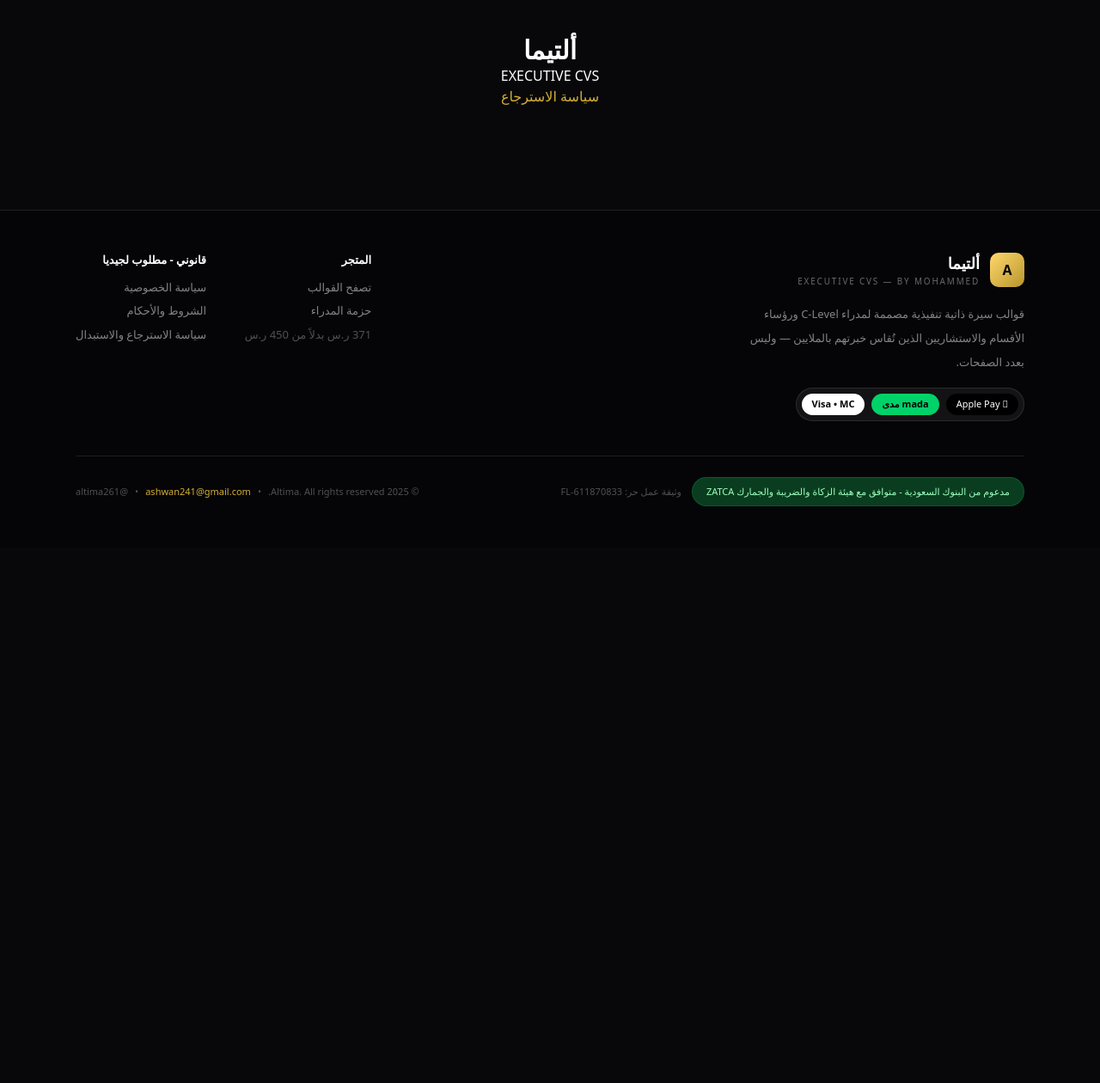
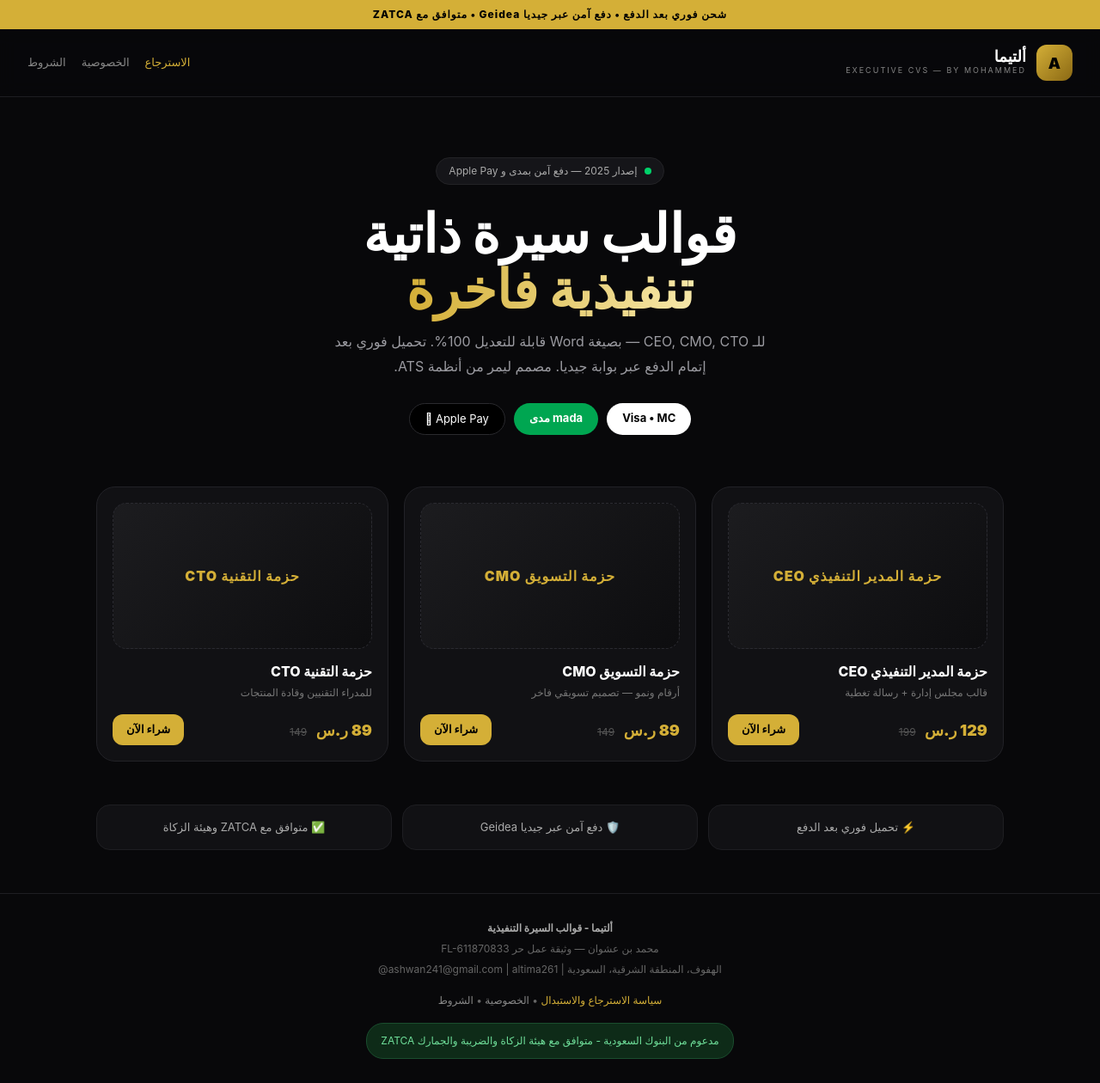
Before and after one commit to altima261/altima-store, a Next.js app: page / in a window 1280 px wide. Shown: the whole page at 86% size. Before the commit the page ends 800 px from the top, so only its background shows below. Built offline with nearby package versions, Linux system fonts and the light colour scheme.

Commit message:
Refactor Home component with new layout and styles

```diff
--- a/app/page.tsx
+++ b/app/page.tsx
@@ -1,5 +1,68 @@
-import AltimaFooter from '../components/AltimaFooter'
-import Link from 'next/link'
 export default function Home(){
-  return (<div dir='rtl' className='min-h-screen bg-[#08080A] text-white'><div className='p-10 text-center'><h1 className='text-3xl font-black'>ألتيما</h1><p>EXECUTIVE CVS</p><Link href='/return-policy' className='text-[#D4AF37]'>سياسة الاسترجاع</Link></div><AltimaFooter/></div>)
+return(
+<div dir="rtl" style={{background:'#08080A',color:'#fff',minHeight:'100vh',fontFamily:'Inter,system-ui'}}>
+  {/* TOP BAR */}
+  <div style={{background:'#D4AF37',color:'#000',textAlign:'center',padding:'8px',fontSize:'12px',fontWeight:'800',letterSpacing:'1px'}}>شحن فوري بعد الدفع • دفع آمن عبر جيديا Geidea • متوافق مع ZATCA</div>
+
+  {/* HEADER */}
+  <header style={{display:'flex',justifyContent:'space-between',alignItems:'center',padding:'18px 32px',borderBottom:'1px solid #1e1e22',position:'sticky',top:0,background:'rgba(8,8,10,0.9)',backdropFilter:'blur(10px)',zIndex:50}}>
+    <div style={{display:'flex',alignItems:'center',gap:'12px'}}>
+      <div style={{width:42,height:42,background:'linear-gradient(135deg,#D4AF37,#8B6914)',borderRadius:12,display:'flex',alignItems:'center',justifyContent:'center',fontWeight:900,color:'#000',fontSize:18}}>A</div>
+      <div><div style={{fontWeight:900,fontSize:18,lineHeight:1}}>ألتيما</div><div style={{fontSize:9,opacity:0.5,letterSpacing:2}}>EXECUTIVE CVS — BY MOHAMMED</div></div>
+    </div>
+    <nav style={{display:'flex',gap:18,fontSize:13}}>
+      <a href="/return-policy" style={{color:'#D4AF37',textDecoration:'none'}}>الاسترجاع</a>
+      <a href="/privacy-policy" style={{color:'#888',textDecoration:'none'}}>الخصوصية</a>
+      <a href="/terms" style={{color:'#888',textDecoration:'none'}}>الشروط</a>
+    </nav>
+  </header>
+
+  {/* HERO */}
+  <section style={{textAlign:'center',padding:'70px 20px 40px',maxWidth:900,margin:'0 auto'}}>
+    <div style={{display:'inline-flex',alignItems:'center',gap:8,background:'#151519',border:'1px solid #232326',padding:'6px 14px',borderRadius:20,fontSize:12,color:'#aaa'}}><span style={{width:8,height:8,background:'#00D26A',borderRadius:'50%',display:'inline-block'}}></span> إصدار 2025 — دفع آمن بمدى و Apple Pay</div>
+    <h1 style={{fontSize:'clamp(36px,6vw,62px)',fontWeight:900,lineHeight:1.05,margin:'24px 0 14px'}}>قوالب سيرة ذاتية<br/><span style={{background:'linear-gradient(90deg,#D4AF37,#F6E7A8)',WebkitBackgroundClip:'text',WebkitTextFillColor:'transparent'}}>تنفيذية فاخرة</span></h1>
+    <p style={{color:'#9a9aa0',fontSize:16,lineHeight:1.8,maxWidth:520,margin:'0 auto 28px'}}>للـ CEO, CMO, CTO — بصيغة Word قابلة للتعديل 100%. تحميل فوري بعد إتمام الدفع عبر بوابة جيديا. مصمم ليمر من أنظمة ATS.</p>
+    <div style={{display:'flex',justifyContent:'center',gap:10,flexWrap:'wrap'}}>
+      <span style={{background:'#fff',color:'#000',padding:'8px 18px',borderRadius:22,fontSize:13,fontWeight:700}}>Visa • MC</span>
+      <span style={{background:'#00A651',color:'#fff',padding:'8px 18px',borderRadius:22,fontSize:13,fontWeight:700}}>mada مدى</span>
+      <span style={{background:'#000',border:'1px solid #2a2a2e',padding:'8px 18px',borderRadius:22,fontSize:13}}> Apple Pay</span>
+    </div>
+  </section>
+
+  {/* PRODUCTS */}
+  <section style={{display:'grid',gridTemplateColumns:'repeat(auto-fit,minmax(290px,1fr))',gap:18,padding:'20px 32px',maxWidth:1120,margin:'0 auto'}}>
+    {[
+      {id:1,name:'حزمة المدير التنفيذي CEO',desc:'قالب مجلس إدارة + رسالة تغطية',price:'129',old:'199'},
+      {id:2,name:'حزمة التسويق CMO',desc:'أرقام ونمو — تصميم تسويقي فاخر',price:'89',old:'149'},
+      {id:3,name:'حزمة التقنية CTO',desc:'للمدراء التقنيين وقادة المنتجات',price:'89',old:'149'},
+    ].map(p=>(
+      <div key={p.id} style={{background:'#111114',border:'1px solid #222227',borderRadius:22,padding:18}}>
+        <div style={{height:170,background:'linear-gradient(135deg,#1c1c1f,#0d0d0f)',borderRadius:16,display:'flex',alignItems:'center',justifyContent:'center',border:'1px dashed #2a2a30',color:'#D4AF37',fontWeight:900,letterSpacing:1}}>{p.name}</div>
+        <div style={{marginTop:14,fontWeight:800}}>{p.name}</div>
+        <div style={{fontSize:12,color:'#777',marginTop:4}}>{p.desc}</div>
+        <div style={{display:'flex',justifyContent:'space-between',alignItems:'center',marginTop:16}}>
+          <div><span style={{fontWeight:900,fontSize:18,color:'#D4AF37'}}>{p.price} ر.س</span> <span style={{fontSize:12,color:'#555',textDecoration:'line-through',marginRight:6}}>{p.old}</span></div>
+          <button style={{background:'#D4AF37',color:'#000',border:0,padding:'8px 16px',borderRadius:12,fontWeight:800,fontSize:13,cursor:'pointer'}}>شراء الآن</button>
+        </div>
+      </div>
+    ))}
+  </section>
+
+  {/* TRUST */}
+  <section style={{maxWidth:1120,margin:'30px auto',padding:'0 32px',display:'grid',gridTemplateColumns:'repeat(auto-fit,minmax(200px,1fr))',gap:12}}>
+    <div style={{background:'#111114',border:'1px solid #1e1e22',borderRadius:16,padding:16,textAlign:'center',fontSize:13,color:'#aaa'}}>⚡ تحميل فوري بعد الدفع</div>
+    <div style={{background:'#111114',border:'1px solid #1e1e22',borderRadius:16,padding:16,textAlign:'center',fontSize:13,color:'#aaa'}}>🛡️ دفع آمن عبر جيديا Geidea</div>
+    <div style={{background:'#111114',border:'1px solid #1e1e22',borderRadius:16,padding:16,textAlign:'center',fontSize:13,color:'#aaa'}}>✅ متوافق مع ZATCA وهيئة الزكاة</div>
+  </section>
+
+  {/* FOOTER */}
+  <footer style={{marginTop:50,borderTop:'1px solid #1e1e22',padding:'28px 32px',textAlign:'center',color:'#666',fontSize:12,lineHeight:2}}>
+    <div style={{fontWeight:800,color:'#aaa'}}>ألتيما - قوالب السيرة التنفيذية</div>
+    <div>محمد بن عشوان — وثيقة عمل حر FL-611870833</div>
+    <div>الهفوف، المنطقة الشرقية، السعودية | ashwan241@gmail.com | altima261@</div>
+    <div style={{marginTop:12}}><a href="/return-policy" style={{color:'#D4AF37',textDecoration:'none'}}>سياسة الاسترجاع والاستبدال</a> • <a href="/privacy-policy" style={{color:'#888',textDecoration:'none'}}>الخصوصية</a> • <a href="/terms" style={{color:'#888',textDecoration:'none'}}>الشروط</a></div>
+    <div style={{marginTop:14,display:'inline-block',background:'#0e2b18',color:'#6fdf9a',border:'1px solid #1a4d2e',padding:'8px 16px',borderRadius:20}}>مدعوم من البنوك السعودية - متوافق مع هيئة الزكاة والضريبة والجمارك ZATCA</div>
+  </footer>
+</div>
+)
 }
```
